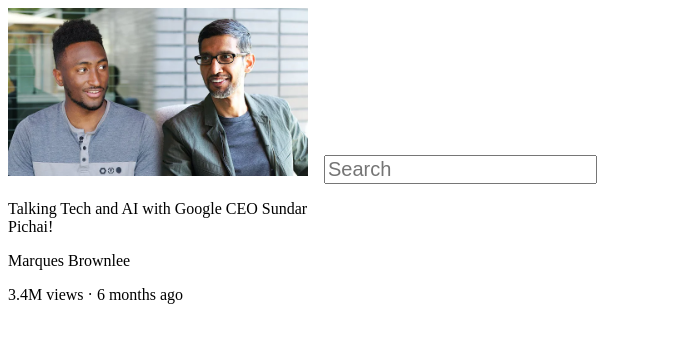
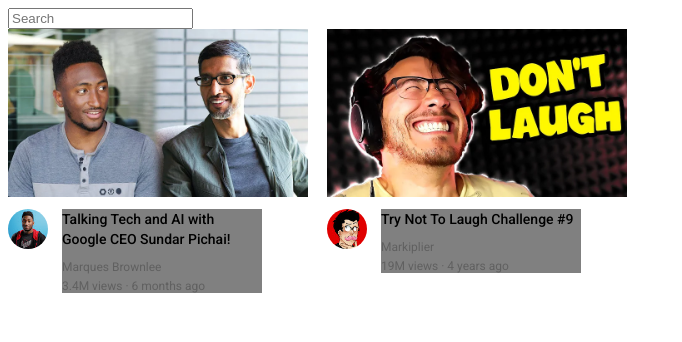
Before and after one commit to haardikshrestha/youtube-clone-design, a plain HTML site: page youtube.html in a window 1280 px wide. Shown: the whole page, without its empty margins (0-682 px from the left). Drawn offline with Linux system fonts and the light colour scheme.

Commit message:
adding divs

```diff
--- a/youtube.html
+++ b/youtube.html
@@ -4,26 +4,110 @@
     <meta charset="UTF-8">
     <meta name="viewport" content="width=device-width, initial-scale=1.0">
     <title>Youtube</title>
+    <link rel="preconnect" href="https://fonts.googleapis.com">
+    <link rel="preconnect" href="https://fonts.gstatic.com" crossorigin>
+    <link href="https://fonts.googleapis.com/css2?family=Roboto:wght@400;500;700&display=swap" rel="stylesheet">
     <style>
+        p{
+            font-family: Roboto, Arial;
+            margin-top: 0;
+            margin-bottom: 0;
+        }
         .thumb{
             width: 300px;
+            display: block;
         }
 
         .bar{
-            font-size: 20px;
-            margin-left: 12px;
+            display: block;
         }
 
-        .vid-title{
+       .vid-title{
+            margin-top: 0;
+            font-size: 14px;
+            font-weight: 500;
+            line-height: 20px;
+            margin-bottom: 11px;
+       }
+
+        .vid-preview{
             width: 300px;
+            display: inline-block;
+            vertical-align: top;
+            margin-right: 15px;
         }
+
+        .channel-pic{
+            width: 50px;
+            display: inline-block;
+            vertical-align: top;
+
+        }
+
+        .vid-info{
+            width: 200px;
+            display: inline-block;
+            background-color: gray;
+        }
+
+        .pfp{
+            width: 40px;
+            border-radius: 45px;
+        }
+
+        .thumbnail-row{
+            margin-bottom: 12px;
+        }
+
+        .vid-author, .vid-stats{
+            font-size: 12px;
+            color: rgb(96, 96, 96);
+        }
+
+        .vid-author{
+            margin-bottom: 5px;
+        }
+
+
+
     </style>
 </head>
 <body>
-    <img class="thumb" src="thumbnails/thumbnail-1.webp" alt="">
     <input class="bar" type="text" placeholder="Search">
-    <p class="vid-title">Talking Tech and AI with Google CEO Sundar Pichai!</p>
-    <p>Marques Brownlee</p>
-    <p>3.4M views &#183 6 months ago</p>
+
+
+    <div class="vid-preview">
+        <div class="thumbnail-row">
+            <img class="thumb" src="thumbnails/thumbnail-1.webp" alt="">
+        </div>
+        <div>
+            <div class="channel-pic">
+                <img class="pfp" src="channel-pics/channel-1.jpeg" alt="">
+            </div>
+            <div class="vid-info">
+                <p class="vid-title">Talking Tech and AI with Google CEO Sundar Pichai!</p>
+                <p class="vid-author">Marques Brownlee</p>
+                <p class="vid-stats">3.4M views &#183 6 months ago</p>
+            </div>
+        </div>
+
+    </div>
+
+    <div class="vid-preview">
+        <div class="thumbnail-row">
+            <img class="thumb" src="thumbnails/thumbnail-2.webp" alt="">
+        </div>
+        <div>
+            <div class="channel-pic">
+                <img class="pfp" src="channel-pics/channel-2.jpeg" alt="">
+            </div>
+            <div class="vid-info">
+                <p class="vid-title">Try Not To Laugh Challenge #9</p>
+                <p class="vid-author">Markiplier</p>
+                <p class="vid-stats">19M views · 4 years ago</p>
+            </div>
+        </div>
+
+    </div>
 </body>
 </html>
```
Also changed, not shown: channel-pics/channel-1.jpeg (added), channel-pics/channel-2.jpeg (added), thumbnails/thumbnail-2.webp (added).
